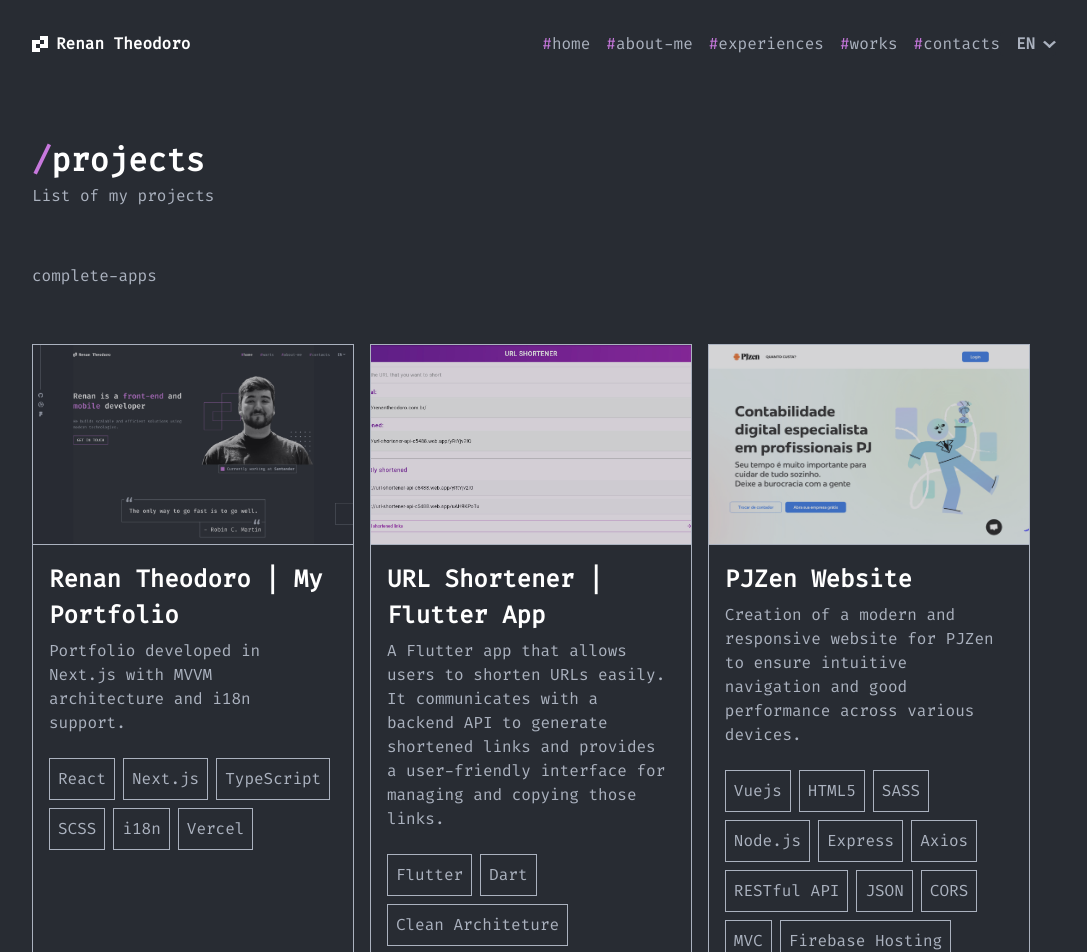
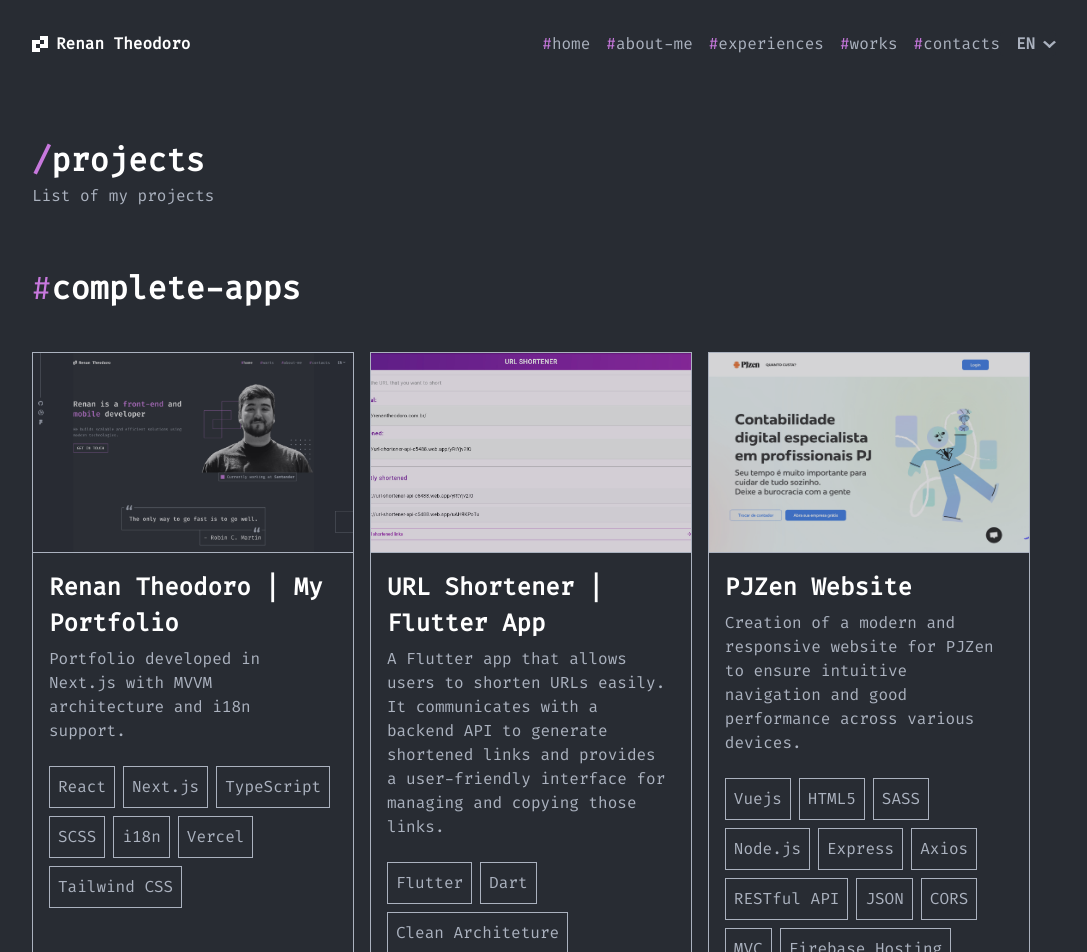
Before and after one commit to renantheodoro/portfolio, a Next.js app: page /en/works in a window 1280 px wide. Shown: the top 952 px of the page, without its empty margins (96-1183 px from the left). Built offline with nearby package versions, Linux system fonts and the light colour scheme.

Commit message:
feat: make work section show dynamic content

```diff
--- a/public/messages/en.json
+++ b/public/messages/en.json
@@ -1,6 +1,9 @@
 {
   "language": {
     "current_language": "EN"
+  },
+  "section_block": {
+    "view_all": "View all"
   },
   "header_menu": {
     "links": {
@@ -23,8 +26,7 @@
       "author": "- Robin C. Martin"
     },
     "projects_section": {
-      "title": "## projects",
-      "view_all": "View all"
+      "title": "## projects"
     },
     "skills_section": {
       "title": "## skills",
@@ -118,7 +120,7 @@
     "title": "projects",
     "subtitle": "List of my projects",
     "complete_apps_section": {
-      "title": "complete-apps",
+      "title": "## complete-apps",
       "projects_list": {
         "project1": {
           "title": "### Renan Theodoro | My Portfolio",
--- a/public/messages/pt.json
+++ b/public/messages/pt.json
@@ -1,6 +1,9 @@
 {
   "language": {
     "current_language": "PT-BR"
+  },
+  "section_block": {
+    "view_all": "Ver todos"
   },
   "header_menu": {
     "links": {
@@ -23,8 +26,7 @@
       "author": "- Robin C. Martin"
     },
     "projects_section": {
-      "title": "## projetos",
-      "view_all": "Ver todos"
+      "title": "## projetos"
     },
     "skills_section": {
       "title": "## habilidades",
--- a/src/app/[locale]/page.tsx
+++ b/src/app/[locale]/page.tsx
@@ -30,7 +30,7 @@
           ${styles["main-section"]}
         `}
       >
-        <div className="container flex flex-col md:flex-row lg:flex-row w-full justify-between items-center">
+        <div className="container flex flex-col md:flex-row lg:flex-rowjustify-between items-center">
           <div className="w-full md:w-1/2 lg:w-1/2 pl-1">
             <CustomMarkdown
               tag="h2"
--- a/src/app/[locale]/works/page.tsx
+++ b/src/app/[locale]/works/page.tsx
@@ -29,7 +29,7 @@
         </div>
       </div>
 
-      <WorksSection />
+      <WorksSection showSummary={false} />
     </>
   );
 }
--- a/src/components/molecules/SectionBlock.tsx
+++ b/src/components/molecules/SectionBlock.tsx
@@ -1,11 +1,21 @@
+import { useTranslations } from "next-intl";
+
 import CustomMarkdown from "@/components/molecules/CustomMarkdown";
+import Link from "next/link";
 
 interface SectionBlockProps {
   title: string;
   children: React.ReactNode;
+  linkSection?: string;
 }
 
-export default function SectionBlock({ title, children }: SectionBlockProps) {
+export default function SectionBlock({
+  title,
+  children,
+  linkSection,
+}: SectionBlockProps) {
+  const t = useTranslations("section_block");
+
   return (
     <section className="section-block">
       <div className="container">
@@ -15,6 +25,9 @@
               {title}
             </CustomMarkdown>
           </div>
+          {linkSection ? (
+            <Link href={linkSection}>{t("view_all")} ~~&gt;</Link>
+          ) : null}
         </div>
 
         <div className="section-block__content gap-4">{children}</div>
--- a/src/components/organisms/WorksSection.tsx
+++ b/src/components/organisms/WorksSection.tsx
@@ -36,6 +36,7 @@
             ? completeAppsSectionTitle
             : t("complete_apps_section.title")
         }
+        linkSection={showSummary ? "/works" : undefined}
       >
         {/* NEXT PORTFOLIO WEBSITE */}
         <ProjectItem
@@ -43,7 +44,15 @@
           description={t(
             "complete_apps_section.projects_list.project1.description"
           )}
-          techs={["React", "Next.js", "TypeScript", "SCSS", "i18n", "Vercel"]}
+          techs={[
+            "React",
+            "Next.js",
+            "TypeScript",
+            "SCSS",
+            "i18n",
+            "Vercel",
+            "Tailwind CSS",
+          ]}
           mediaPath="/images/project-1.png"
         >
           <ButtonLink path="https://renantheodoro.dev/" text="Live <~>" />
@@ -111,6 +120,8 @@
           />
         </ProjectItem>
 
+        {showSummary ? null : (
+          <>
             {/* SUA SEDE WEBSITE */}
             <ProjectItem
               title={t("complete_apps_section.projects_list.project4.title")}
@@ -127,7 +138,10 @@
               ]}
               mediaPath="/images/thumb-sua-sede.jpg"
             >
-          <ButtonLink path="https://sua-sede-f1f32.web.app/" text="Live <~>" />
+              <ButtonLink
+                path="https://sua-sede-f1f32.web.app/"
+                text="Live <~>"
+              />
               <ButtonLink
                 path="https://github.com/renantheodoro/sua-sede"
                 text="Github >="
@@ -189,7 +203,10 @@
               techs={["Vue.js", "SCSS", "GraphQL", "Prismic CMS"]}
               mediaPath="/images/thumb-incipit-website.jpg"
             >
-          <ButtonLink path="https://incipit-1e948.web.app/" text="Live <~>" />
+              <ButtonLink
+                path="https://incipit-1e948.web.app/"
+                text="Live <~>"
+              />
               <ButtonLink
                 path="https://github.com/renantheodoro/indfer"
                 text="Github >="
@@ -206,16 +223,21 @@
               techs={["HTML5", "SASS", "Photoshop", "UX"]}
               mediaPath="/images/thumb-old-portfolio.jpg"
             >
-          <ButtonLink path="https://mysite-fdf87.web.app/" text="Live <~>" />
+              <ButtonLink
+                path="https://mysite-fdf87.web.app/"
+                text="Live <~>"
+              />
               <ButtonLink
                 path="https://github.com/renantheodoro/personal-website"
                 text="Github >="
                 type="secondary"
               />
             </ProjectItem>
+          </>
+        )}
       </SectionBlock>
 
-      {!showSummary ? (
+      {showSummary ? null : (
         <SectionBlock title={t("small_projects_section.title")}>
           {/* CORONA VIRUS */}
           <ProjectItem
@@ -303,7 +325,7 @@
             />
           </ProjectItem>
         </SectionBlock>
-      ) : null}
+      )}
     </>
   );
 }
```
Lines whose indentation alone changed are shown as unchanged.
